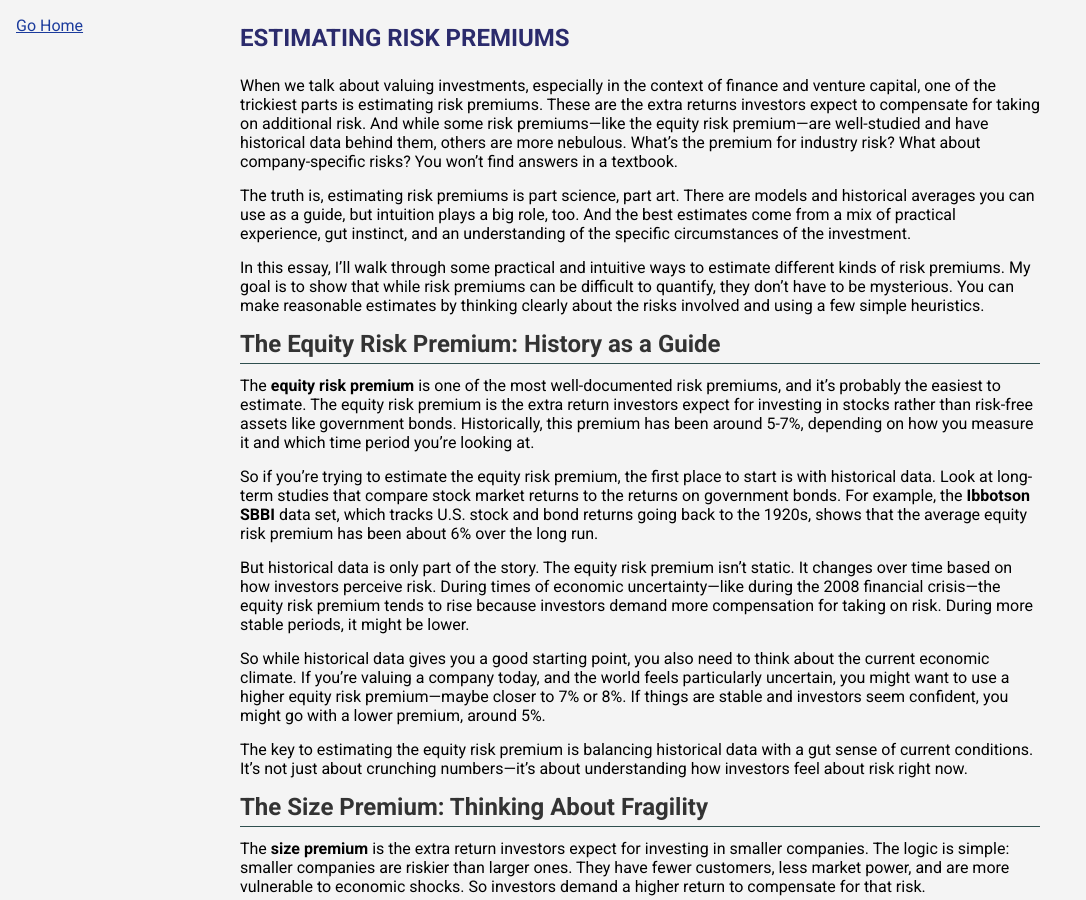
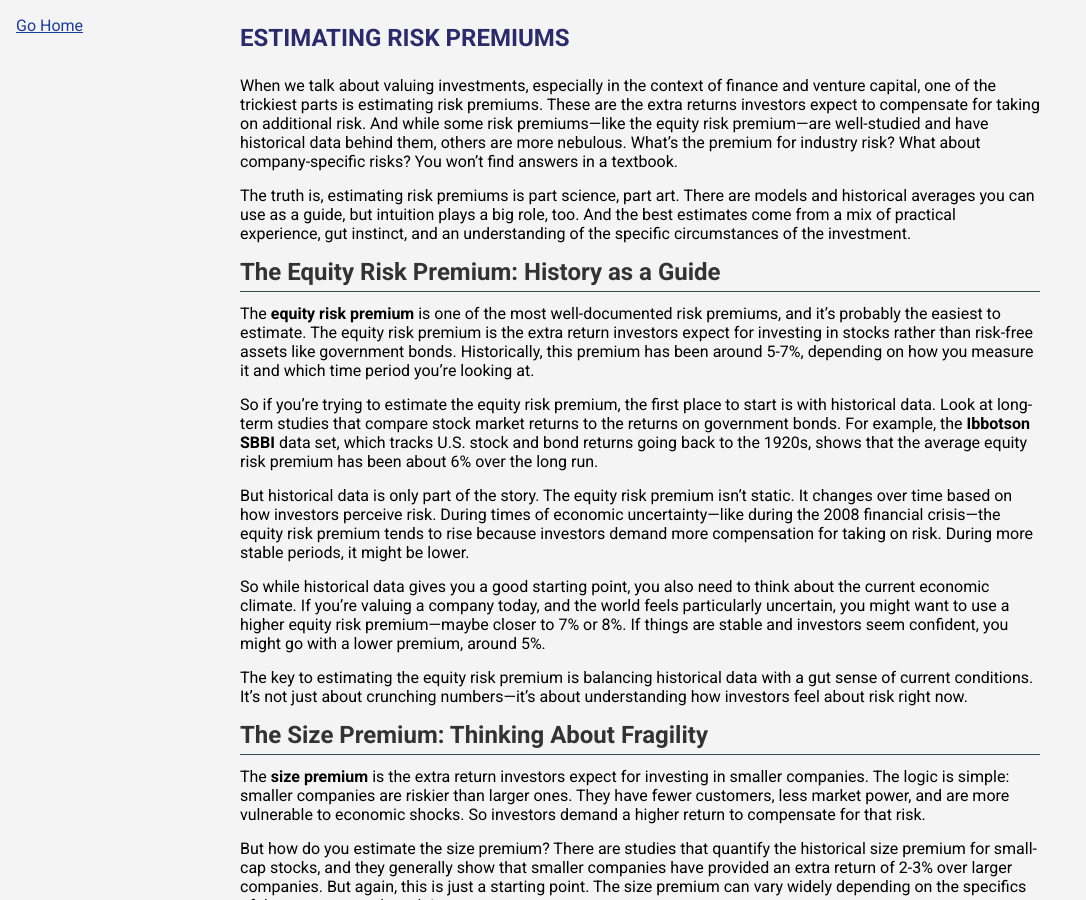
Before and after one commit to andfurtherance/andfurtherance.github.io, a Jekyll site: the page built from _posts/2024-10-09-estimating-risk-premiums.md, in a window 1280 px wide and 900 px high. Shown: the whole window, without its empty margins (0-1086 px from the left). Built offline with Jekyll 4.4.1, drawn with Linux system fonts in a browser that asks for light colours.

Commit message:
Update 2024-10-09-estimating-risk-premiums.md

```diff
--- a/_posts/2024-10-09-estimating-risk-premiums.md
+++ b/_posts/2024-10-09-estimating-risk-premiums.md
@@ -9,8 +9,6 @@ categories: valuation, estimation
 When we talk about valuing investments, especially in the context of finance and venture capital, one of the trickiest parts is estimating risk premiums. These are the extra returns investors expect to compensate for taking on additional risk. And while some risk premiums—like the equity risk premium—are well-studied and have historical data behind them, others are more nebulous. What’s the premium for industry risk? What about company-specific risks? You won’t find answers in a textbook.
 
 The truth is, estimating risk premiums is part science, part art. There are models and historical averages you can use as a guide, but intuition plays a big role, too. And the best estimates come from a mix of practical experience, gut instinct, and an understanding of the specific circumstances of the investment.
-
-In this essay, I’ll walk through some practical and intuitive ways to estimate different kinds of risk premiums. My goal is to show that while risk premiums can be difficult to quantify, they don’t have to be mysterious. You can make reasonable estimates by thinking clearly about the risks involved and using a few simple heuristics.
 
 ## The Equity Risk Premium: History as a Guide
 
```
